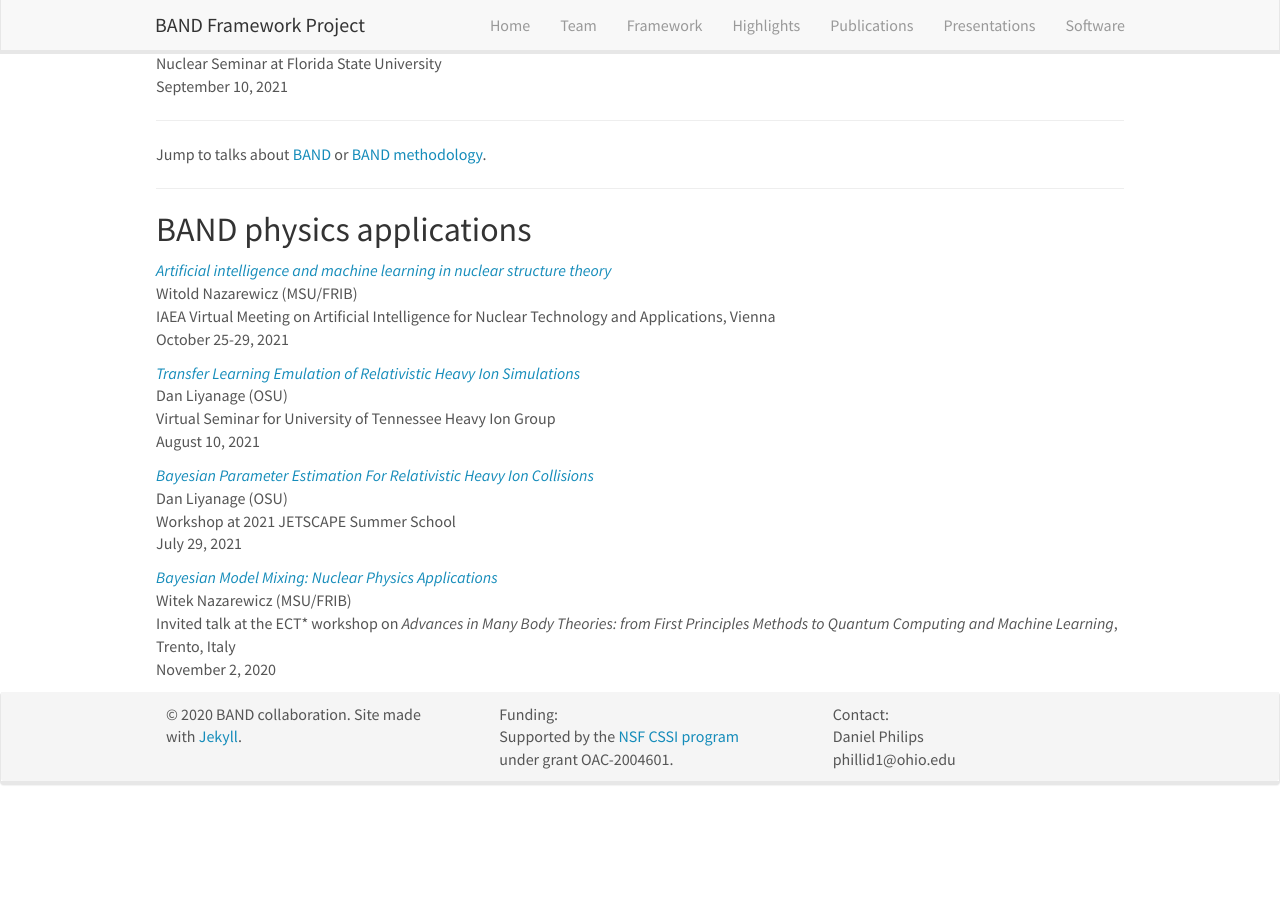
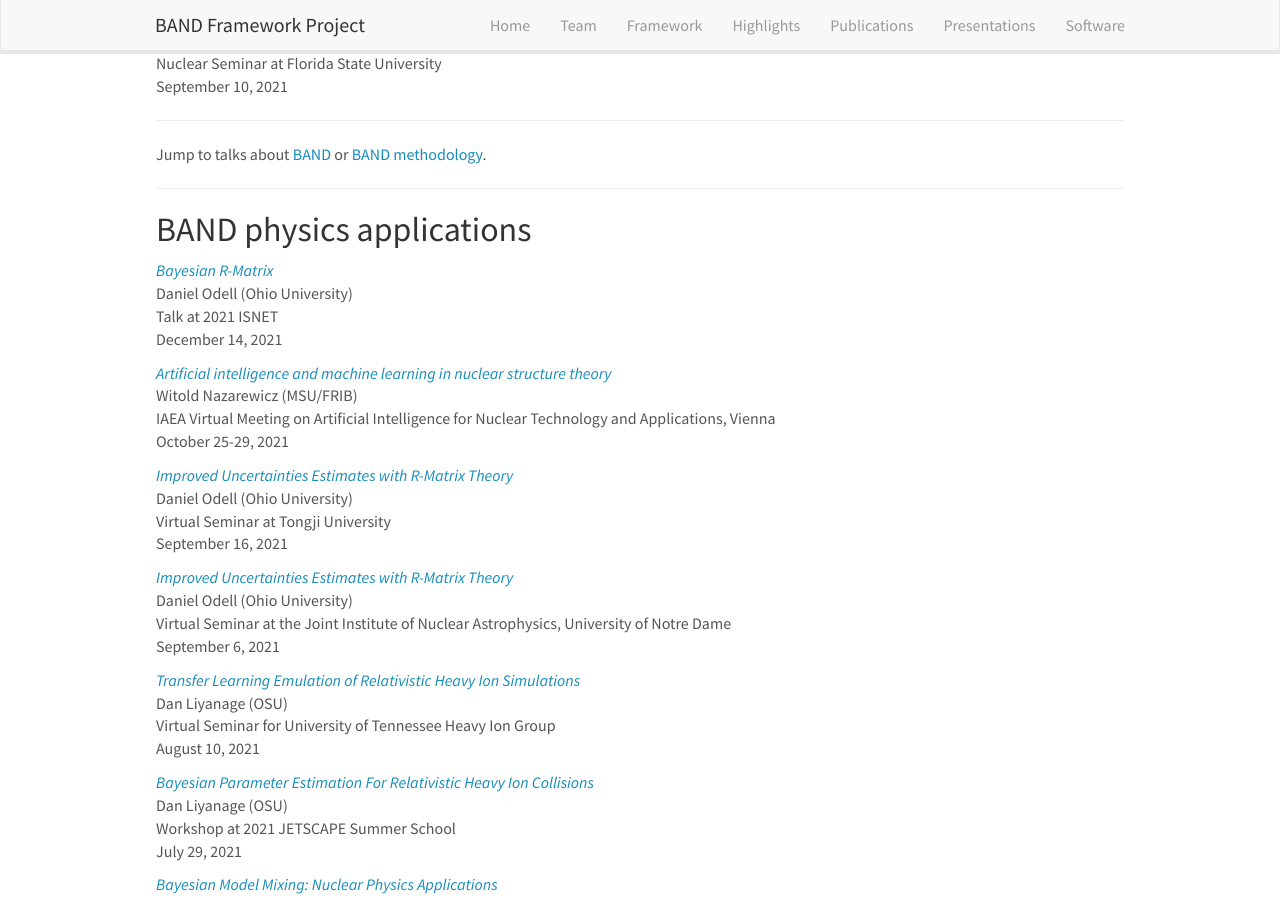
Before and after one commit to bandframework/bandframework.github.io, a Jekyll site: the page built from _pages/presentations.md, in a window 1280 px wide and 900 px high, scrolled down 1261 px. Built offline with Jekyll 4.4.1, drawn with Linux system fonts in a browser that asks for light colours; nearby versions of some CDN libraries; before the commit the page ends 2068 px from its top, so only the background shows below that.

Commit message:
Including Daniel Odell's talks.

```diff
--- a/_data/presentations.yml
+++ b/_data/presentations.yml
@@ -35,6 +35,19 @@
     url: https://indico.frib.msu.edu/event/47/contributions/510/attachments/173/1408/BANDHorizon.pdf
   highlight: 0
   type: band
+  news2:
+
+- title: "Bayesian R-Matrix"
+  image:
+  location: >
+    Talk at 2021 ISNET
+  date: >
+    December 14, 2021
+  presenter: Daniel Odell (Ohio University)
+  link:
+    url: https://indico.frib.msu.edu/event/47/contributions/515/attachments/186/1393/Odell_Daniel_Bayesian_R_Matrix_2021-12-14.pdf
+  highlight: 0
+  type: physics
   news2:
 
 - title: "The Bayesian Analysis of Nuclear Dynamics (BAND) CI Framework: Coming Attractions"
@@ -100,6 +113,19 @@
   type: methodology
   news2:
 
+- title: "Improved Uncertainties Estimates with R-Matrix Theory"
+  image:
+  location: >
+    Virtual Seminar at Tongji University
+  date: >
+    September 16, 2021
+  presenter: Daniel Odell (Ohio University)
+  link:
+    url:
+  highlight: 0
+  type: physics
+  news2:
+
 - title: "The Ultimate Shortcut"
   image:
   location: >
@@ -111,6 +137,19 @@
     url:
   highlight: 0
   type: methodology
+  news2:
+
+- title: "Improved Uncertainties Estimates with R-Matrix Theory"
+  image:
+  location: >
+    Virtual Seminar at the Joint Institute of Nuclear Astrophysics, University of Notre Dame
+  date: >
+    September 6, 2021
+  presenter: Daniel Odell (Ohio University)
+  link:
+    url:
+  highlight: 0
+  type: physics
   news2:
 
 - title: "Transfer Learning Emulation of Relativistic Heavy Ion Simulations"
```
